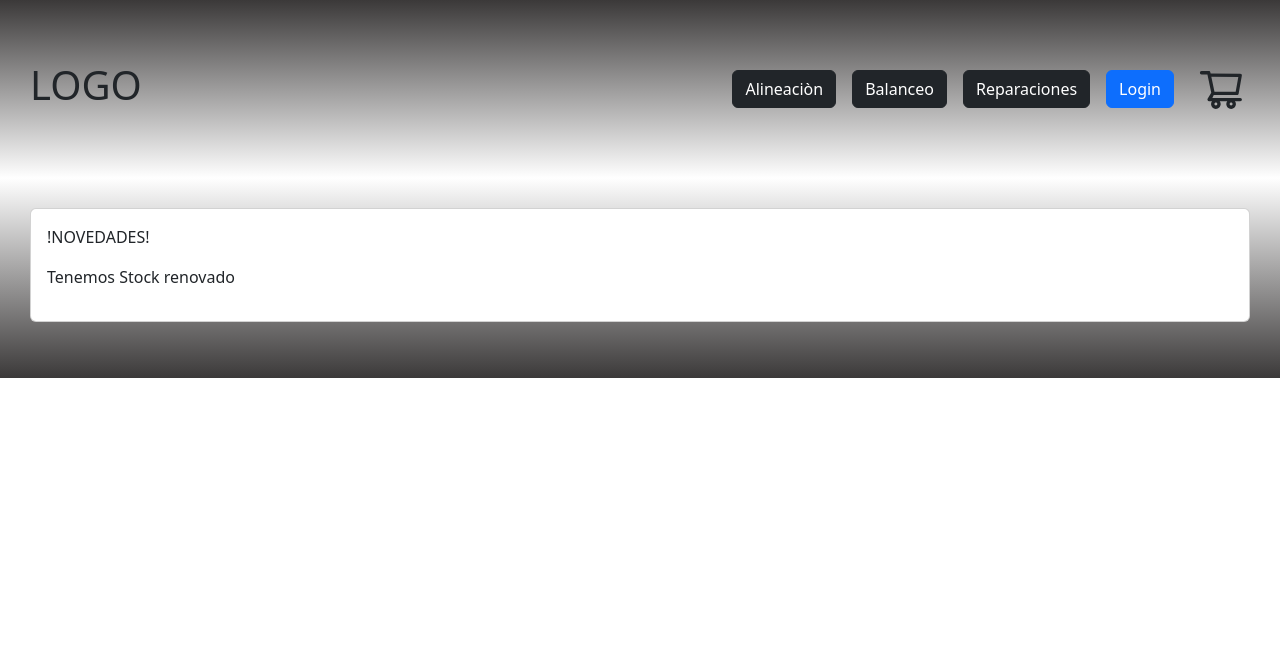
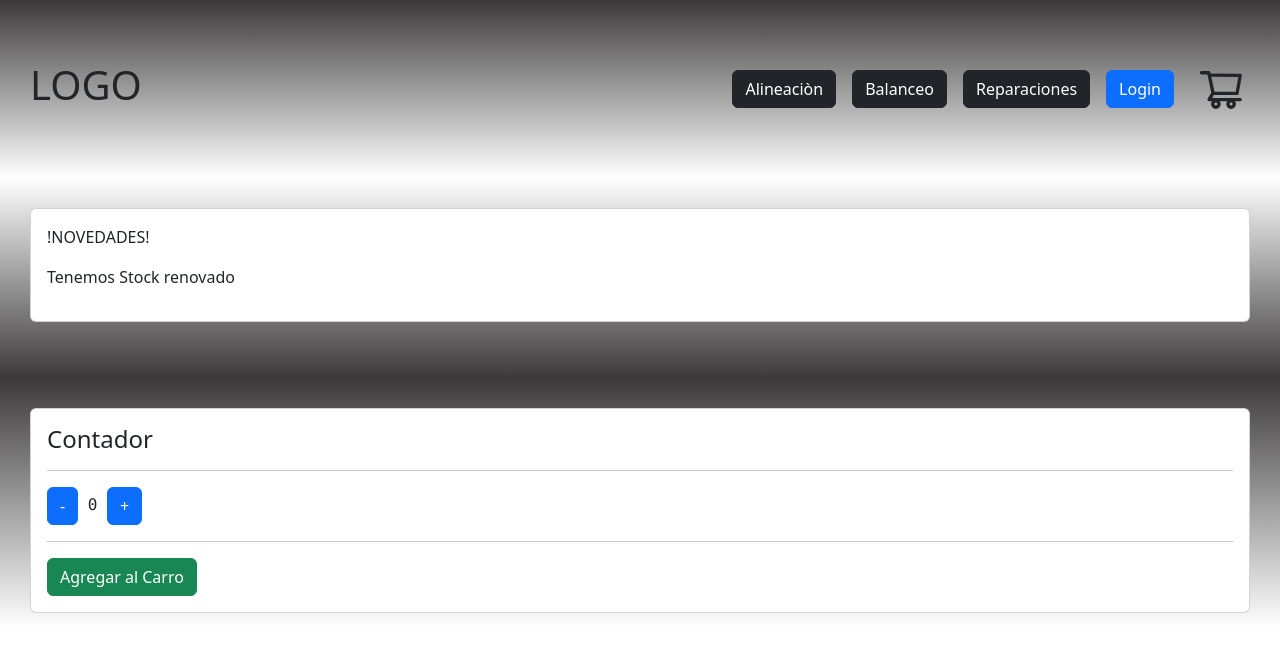
Before and after one commit to anthonydanieldasilva/ReactJs, a React (Create React App) app: page / in a window 1280 px wide. Shown: the top 652 px of the page. Built offline with nearby package versions, Linux system fonts and the light colour scheme.

Commit message:
Contador

```diff
--- a/src/App.js
+++ b/src/App.js
@@ -1,14 +1,18 @@
 import { NavBar } from "./components/NavBar";
 import { ItemListContainer } from "./components/ItemListContainer";
 import 'bootstrap/dist/css/bootstrap.min.css';
+import { ItemCount } from "./components/ItemCount";
 
 
 function App() {
 
   return (
     <div>
+
       <NavBar/>
       <ItemListContainer greeting="!NOVEDADES!"/>
+      <ItemCount stock="5"/>
+
     </div>
   );
 }
--- /dev/null
+++ b/src/components/ItemCount.js
@@ -0,0 +1,52 @@
+import './ItemCounts.css';
+import Card from 'react-bootstrap/Card';
+import { useState } from "react"
+
+export const ItemCount = ( {stock} ) => {
+
+    const [counter , setCounter ] = useState (0)
+    const [agregar , setAgregar ] = useState (true)
+
+
+    const sumar = () => {
+        if(counter < stock )
+        setCounter(counter + 1)
+    }
+
+    const restar = () => {
+        if (counter > 0){
+            setCounter(counter - 1)
+        }
+    }
+
+    const incluiralstock = () => {
+        if (agregar){
+            setAgregar (true)
+        }else {
+            setAgregar (false)
+        }
+    }
+
+
+
+    return (
+
+        <div className='containerContador' >
+
+            <Card>
+                <Card.Body>
+                <h4>Contador</h4>
+                <hr/>
+                <button onClick={restar} className="btn btn-primary">-</button>
+                    <samp> {counter} </samp>
+                <button onClick={sumar} className="btn btn-primary">+</button>
+                <hr/>
+                <button onClick={incluiralstock} className="btn btn-success"> { agregar ? "Agregar al Carro" : "Sin Stock" } </button>
+                </Card.Body>
+            </Card>
+
+        </div>
+
+    )
+
+}
--- /dev/null
+++ b/src/components/ItemCounts.css
@@ -0,0 +1,6 @@
+
+.containerContador{
+    height:250px;
+    padding: 30px;
+    background: linear-gradient(180deg, rgb(59, 57, 57), white);
+}
```
